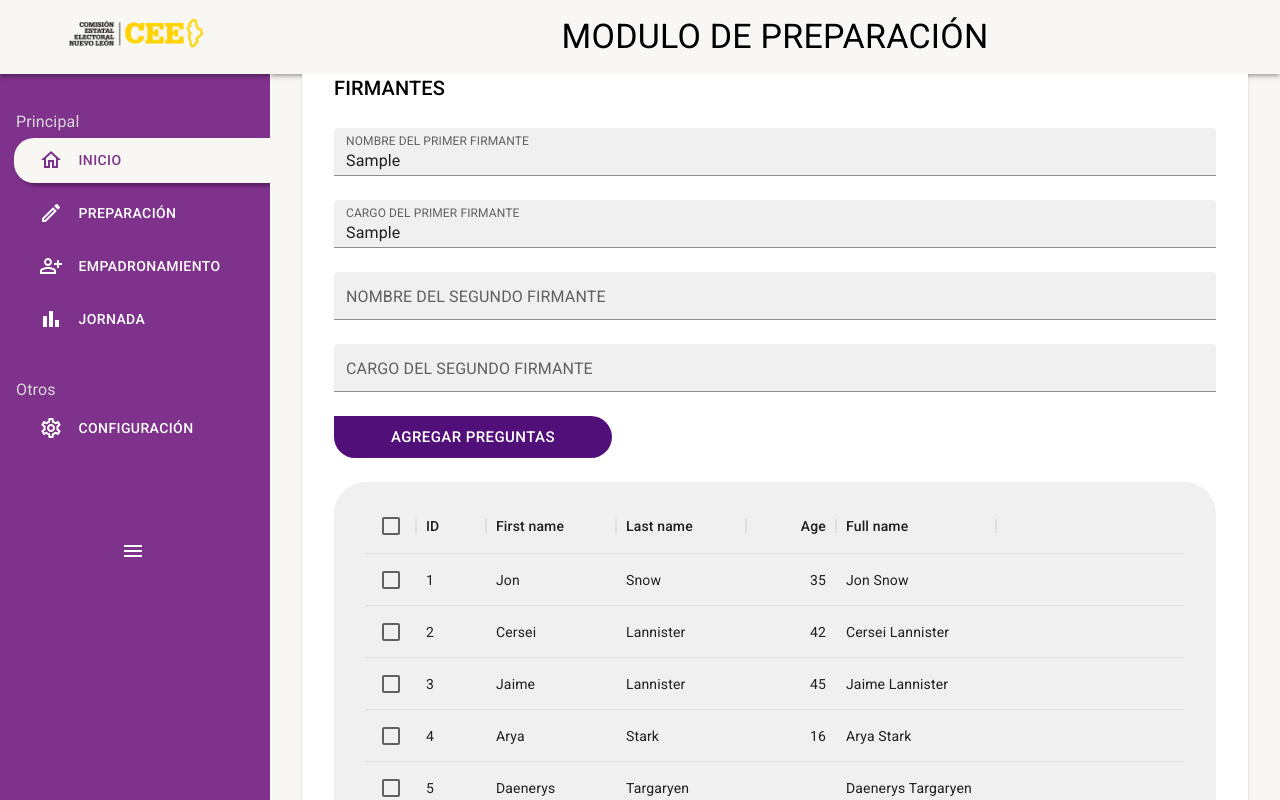
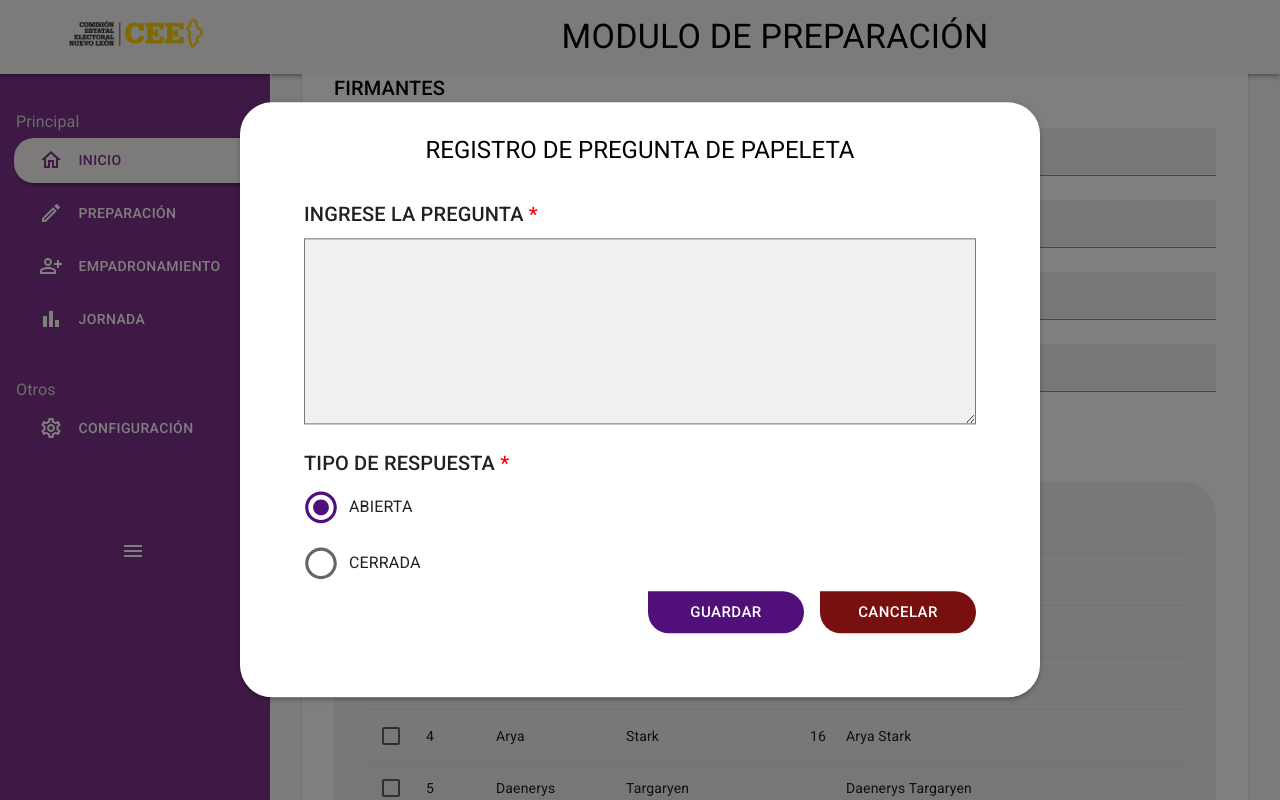
Before and after one commit to DiegoRevilla99/VotacionNL-Frontend-Admin, a React (Vite) app: page /preparacion/consulta/papeleta in a window 1280 px wide. Both pictures are taken after typing "Sample", "Sample", "Sample", "Sample", "Sample", "Sample" into the empty fields and a click on the button "AGREGAR PREGUNTAS". Built offline with nearby package versions, Linux system fonts and the light colour scheme.

Commit message:
Terminando modal para agregar preguntas a la consulta

```diff
--- /dev/null
+++ b/src/module-preparacion/components/ModalPapeleta.jsx
@@ -0,0 +1,160 @@
+import {
+	Box,
+	Button,
+	FormControlLabel,
+	Grid,
+	Modal,
+	Radio,
+	RadioGroup,
+	TextareaAutosize,
+	Typography,
+} from "@mui/material";
+
+const style = {
+	position: "absolute",
+	top: "50%",
+	left: "50%",
+	transform: "translate(-50%, -50%)",
+	width: "50rem",
+	bgcolor: "background.paper",
+	// border: "2px solid #000",
+	borderRadius: "2rem",
+	boxShadow: 3,
+	p: 4,
+};
+
+export const ModalPapeleta = ({ statusModal, handleToggleModal }) => {
+	const onSave = () => {
+		handleToggleModal();
+	};
+
+	const onCancel = () => {
+		handleToggleModal();
+	};
+
+	return (
+		<Modal
+			open={statusModal}
+			onClose={handleToggleModal}
+			aria-labelledby="modal-modal-title"
+			aria-describedby="modal-modal-description"
+		>
+			<Box sx={style}>
+				<Typography id="modal-modal-title" variant="h5" color="initial" align="center">
+					REGISTRO DE PREGUNTA DE PAPELETA
+				</Typography>
+				<Box m={"2rem"}>
+					<Typography variant="h6">
+						INGRESE LA PREGUNTA <span style={{ color: "red" }}>*</span>
+					</Typography>
+					<TextareaAutosize
+						aria-label="minimum height"
+						minRows={6}
+						// placeholder="Minimum 3 rows"
+						style={{
+							width: "100%",
+							marginTop: "0.5rem",
+							backgroundColor: "#f0f0f0",
+							fontSize: "1.5rem",
+							padding: "0.7rem",
+						}}
+					/>
+					<Typography variant="h6" mt={"1rem"}>
+						TIPO DE RESPUESTA <span style={{ color: "red" }}>*</span>
+					</Typography>
+					<RadioGroup
+						aria-labelledby="demo-radio-buttons-group-label"
+						defaultValue="ABIERTA"
+						name="radio-buttons-group"
+					>
+						<FormControlLabel
+							value="ABIERTA"
+							control={
+								<Radio
+									sx={{
+										"& .MuiSvgIcon-root": {
+											fontSize: 38,
+										},
+									}}
+								/>
+							}
+							label="ABIERTA"
+						/>
+						<FormControlLabel
+							value="CERRADA"
+							control={
+								<Radio
+									sx={{
+										"& .MuiSvgIcon-root": {
+											fontSize: 38,
+										},
+									}}
+								/>
+							}
+							label="CERRADA"
+						/>
+					</RadioGroup>
+					<Grid
+						container
+						direction="row"
+						justifyContent="flex-end"
+						alignItems="center"
+						spacing={2}
+					>
+						<Grid item xs={12} md={6} lg={3}>
+							<Button
+								onClick={onSave}
+								variant="contained"
+								size="large"
+								sx={{
+									// marginLeft: "5rem",
+									// marginRight: "5rem",
+									boxShadow: "0px 0px 0px rgba(0, 0, 0, 0.3)",
+									transition: "all 0.5s ease",
+									backgroundColor: "#511079",
+									width: "100%",
+									borderTopLeftRadius: "0",
+									borderTopRightRadius: "1.6rem",
+									borderBottomLeftRadius: "1.6rem",
+									borderBottomRightRadius: "1.6rem",
+									"&:hover": {
+										backgroundColor: "#7E328B !important",
+										transform: "translate(-5px, -5px)",
+										boxShadow: "5px 5px 1px rgba(0, 0, 0, 0.3)",
+									},
+								}}
+							>
+								Guardar
+							</Button>
+						</Grid>
+						<Grid item xs={12} md={6} lg={3}>
+							<Button
+								onClick={onCancel}
+								variant="contained"
+								size="large"
+								sx={{
+									boxShadow: "0px 0px 0px rgba(0, 0, 0, 0.3)",
+									transition: "all 0.5s ease",
+									backgroundColor: "#791010",
+									width: "100%",
+									borderTopLeftRadius: "0",
+
+									borderTopRightRadius: "1.6rem",
+									borderBottomLeftRadius: "1.6rem",
+									borderBottomRightRadius: "1.6rem",
+									"&:hover": {
+										backgroundColor: "#8B3232 !important",
+										transform: "translate(-5px, -5px)",
+										boxShadow: "5px 5px 1px rgba(0, 0, 0, 0.3)",
+									},
+								}}
+							>
+								Cancelar
+							</Button>
+						</Grid>
+					</Grid>
+				</Box>
+			</Box>
+		</Modal>
+	);
+};
--- a/src/module-preparacion/pages/AddPapeleta.jsx
+++ b/src/module-preparacion/pages/AddPapeleta.jsx
@@ -1,7 +1,13 @@
 import { Box, Divider, Grid, Typography, TextField, Paper, Button } from "@mui/material";
+import { useState } from "react";
 import { DataGridTable } from "../../ui/components/DataGridTable";
+import { ModalPapeleta } from "../components/ModalPapeleta";
 
 export const AddPapeleta = () => {
+	const [statusModal, setStatusModal] = useState(false);
+	const handleToggleModal = () => setStatusModal(!statusModal);
+	console.log(statusModal);
+
 	return (
 		<Box
 			sx={{
@@ -21,9 +27,6 @@ export const AddPapeleta = () => {
 				m={"2rem"}
 				sx={{
 					boxShadow: 1,
-					// height: "100%",
-					// display: "flex",
-					// flexDirection: "column",
 					backgroundColor: "white",
 					mt: "2rem",
 					borderRadius: "2rem",
@@ -128,7 +131,7 @@ export const AddPapeleta = () => {
 					</Grid>
 					<Grid item xs={12} md={6} lg={4}>
 						<Button
-							// onClick={add}
+							onClick={handleToggleModal}
 							variant="contained"
 							size="large"
 							sx={{
@@ -170,7 +173,61 @@ export const AddPapeleta = () => {
 						</Box>
 					</Grid>
 				</Grid>
+				<Grid mt={"1rem"} container direction="row" justifyContent="flex-end" spacing={2}>
+					<Grid item xs={12} md={6} lg={3}>
+						<Button
+							// onClick={handleToggleModal}
+							variant="contained"
+							size="large"
+							sx={{
+								// marginLeft: "5rem",
+								// marginRight: "5rem",
+								boxShadow: "0px 0px 0px rgba(0, 0, 0, 0.3)",
+								transition: "all 0.5s ease",
+								backgroundColor: "#511079",
+								width: "100%",
+								borderTopLeftRadius: "0",
+								borderTopRightRadius: "1.6rem",
+								borderBottomLeftRadius: "1.6rem",
+								borderBottomRightRadius: "1.6rem",
+								"&:hover": {
+									backgroundColor: "#7E328B !important",
+									transform: "translate(-5px, -5px)",
+									boxShadow: "5px 5px 1px rgba(0, 0, 0, 0.3)",
+								},
+							}}
+						>
+							Guardar
+						</Button>
+					</Grid>
+					<Grid item xs={12} md={6} lg={3}>
+						<Button
+							// onClick={handleToggleModal}
+							variant="contained"
+							size="large"
+							sx={{
+								boxShadow: "0px 0px 0px rgba(0, 0, 0, 0.3)",
+								transition: "all 0.5s ease",
+								backgroundColor: "#791010",
+								width: "100%",
+								borderTopLeftRadius: "0",
+
+								borderTopRightRadius: "1.6rem",
+								borderBottomLeftRadius: "1.6rem",
+								borderBottomRightRadius: "1.6rem",
+								"&:hover": {
+									backgroundColor: "#8B3232 !important",
+									transform: "translate(-5px, -5px)",
+									boxShadow: "5px 5px 1px rgba(0, 0, 0, 0.3)",
+								},
+							}}
+						>
+							Cancelar
+						</Button>
+					</Grid>
+				</Grid>
 			</Box>
+			<ModalPapeleta statusModal={statusModal} handleToggleModal={handleToggleModal} />
 		</Box>
 	);
 };
```
